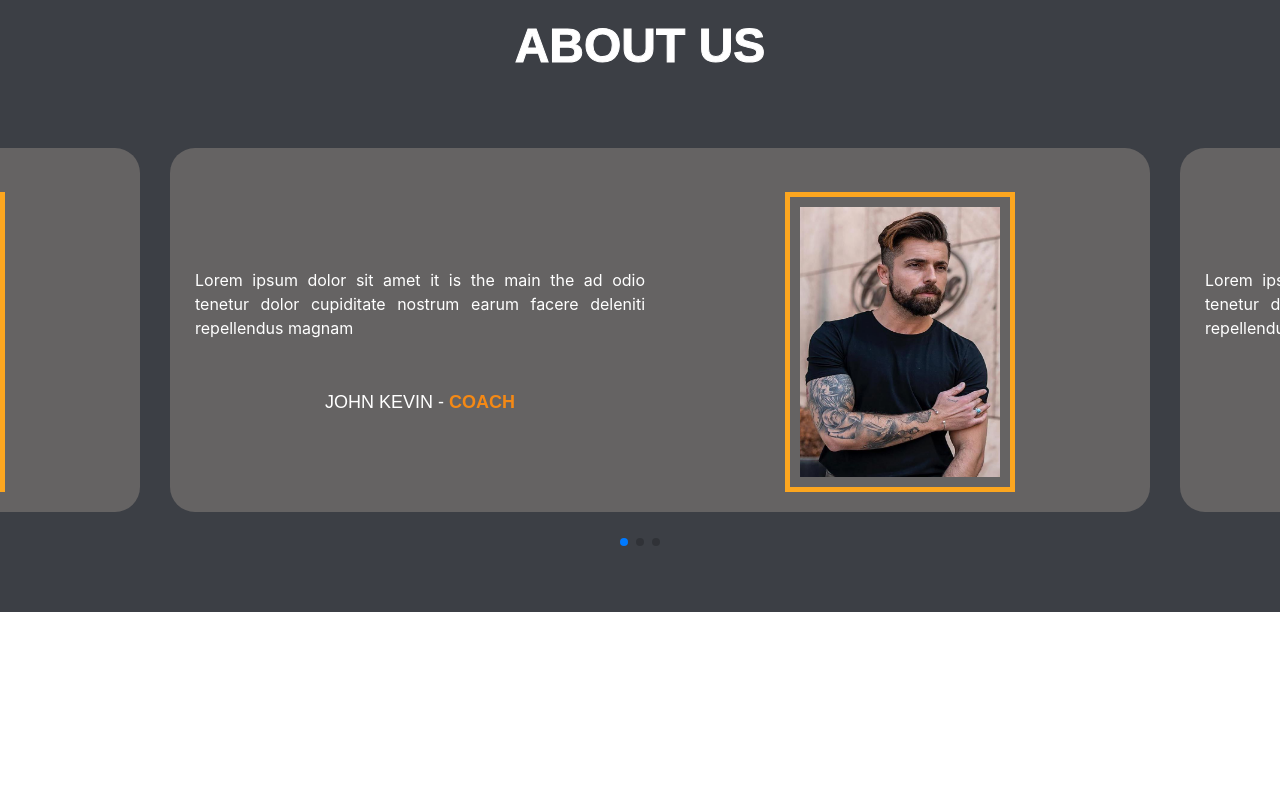
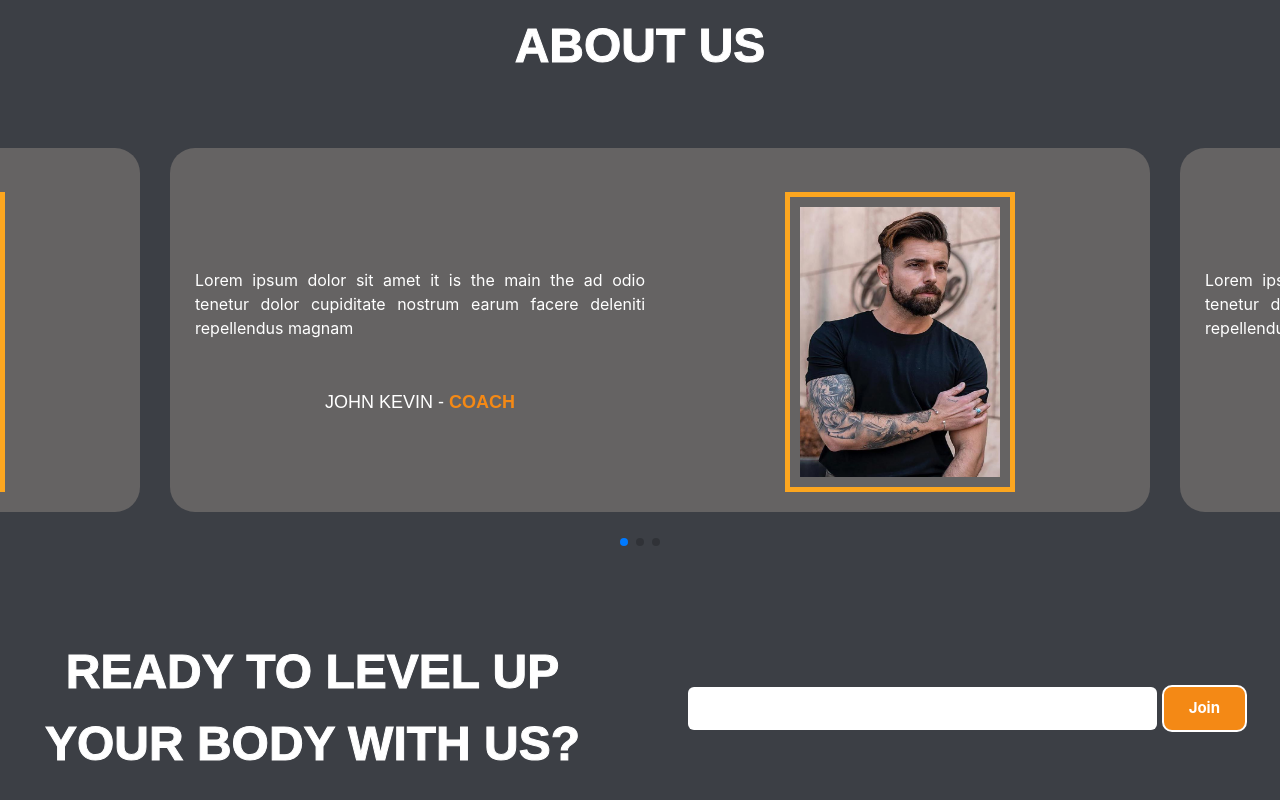
Before and after one commit to adil-shabab/gym-website, a React (Create React App) app: page / in a window 1280 px wide. Shown: the part 3137-3937 px from the top of the page. Before the commit the page ends 3749 px from the top, so only its background shows below. Built offline with nearby package versions, Linux system fonts and the light colour scheme; a web font is replaced by a local one.

Commit message:
contact section completed

```diff
--- a/src/App.js
+++ b/src/App.js
@@ -1,4 +1,5 @@
 import './App.css';
+import Contact from './Components/Contact/Contact';
 import Hero from './Components/Hero/Hero';
 import Navbar from './Components/Navbar/Navbar';
 import Plans from './Components/Plans/Plans';
@@ -15,6 +16,7 @@ function App() {
       <Why/>
       <Plans/>
       <Testimonial/>
+      <Contact/>
     </div>
   );
 }
--- a/src/Components/Contact/Contact.css
+++ b/src/Components/Contact/Contact.css
@@ -0,0 +1,9 @@
+.email input{
+    border: none;
+    border-radius: 6px;
+    height: 43px;
+    padding-left: 15px;
+}
+.email{
+    gap: 5px;
+}
--- a/src/Components/Contact/Contact.jsx
+++ b/src/Components/Contact/Contact.jsx
@@ -3,8 +3,15 @@ import './Contact.css'
 
 const Contact = () => {
   return (
-    <div>
-
+    <div className='row contact mb-5'>
+        <div className="py-4 col-lg-6 col-xlg-6 col-md-12 col-sm-12 col-12 text-center">
+            <p className="head stroke m-0">READY TO LEVEL UP</p>
+            <p className="head stroke m-0">YOUR BODY WITH US?</p>
+        </div>
+        <div className="email px-5 col-lg-6 col-xlg-6 col-md-12 col-sm-12 col-12 d-flex justify-content-center align-items-center">
+            <input className='input w-100' type="email" name="email" id="email" />
+            <button className='but'>Join</button>
+        </div>
     </div>
   )
 }
```
